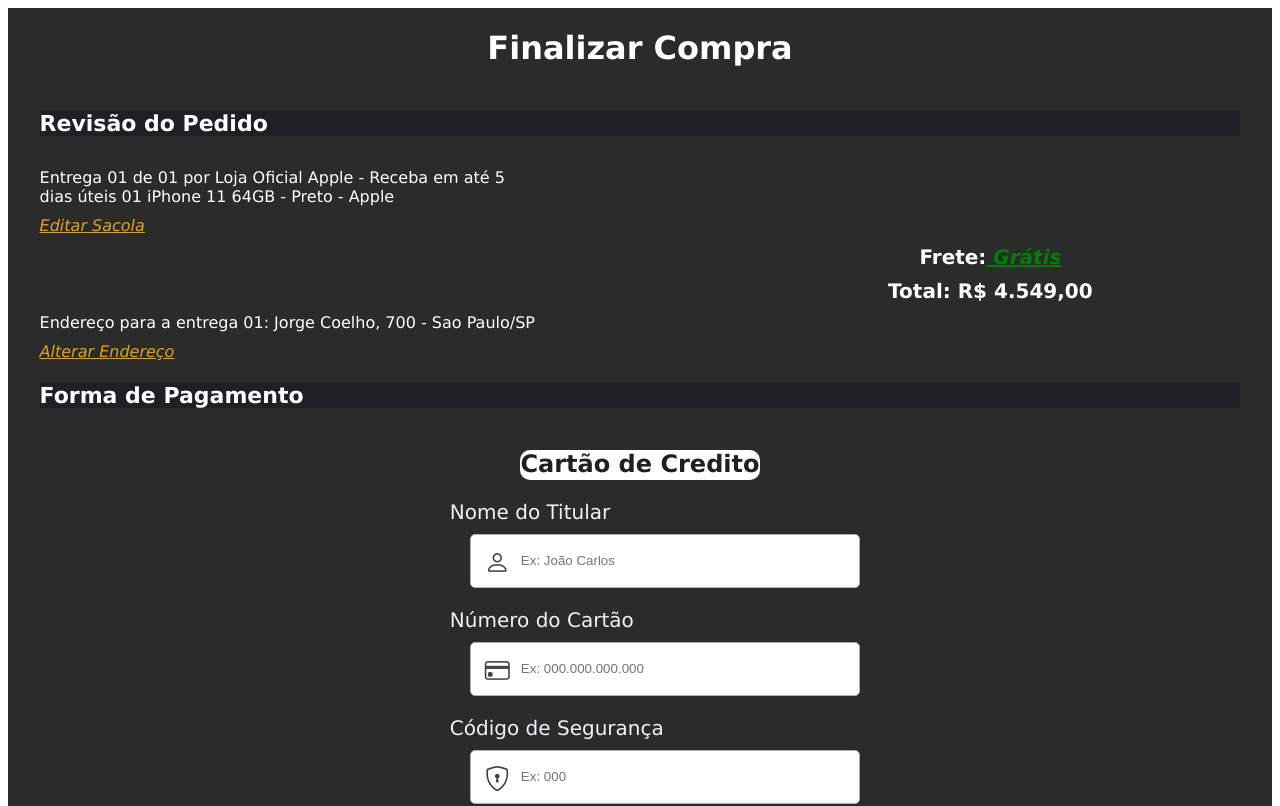
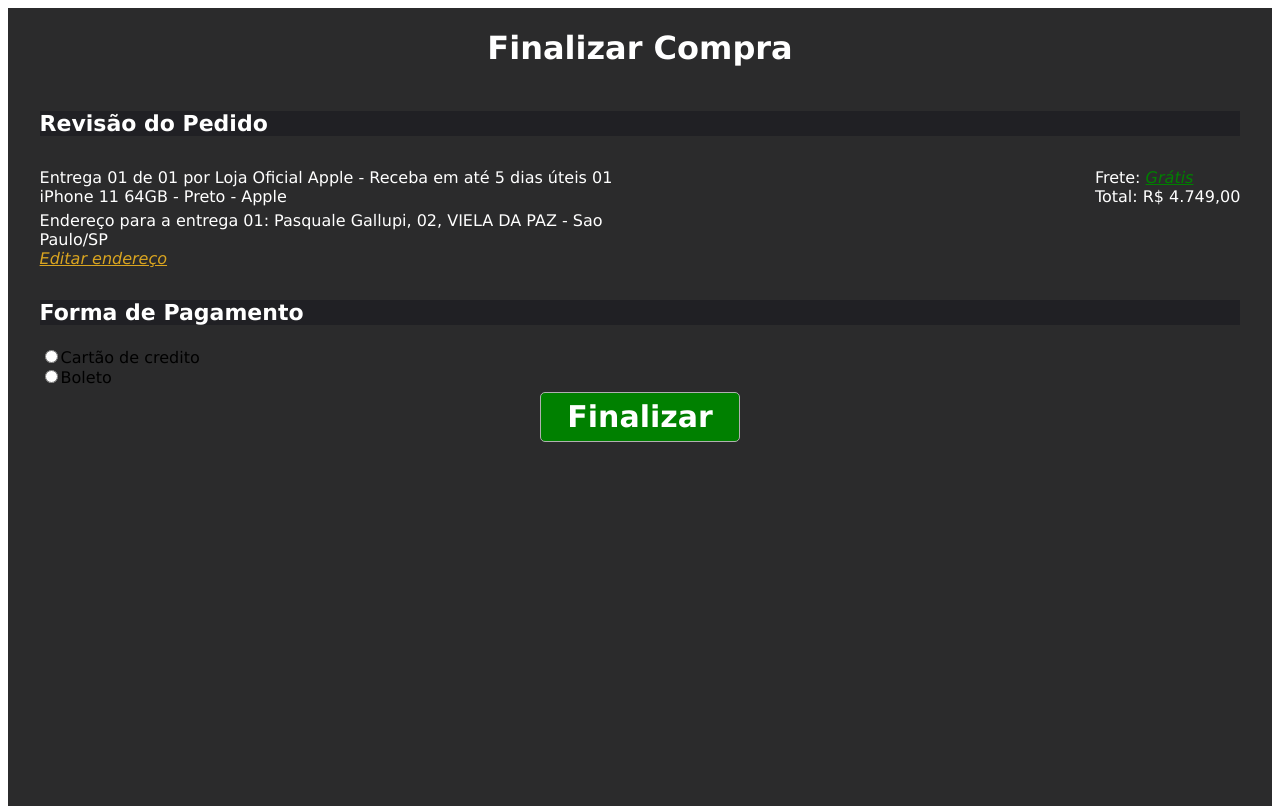
Before and after one commit to Escanor-7/Store-Cell, a React (Create React App) app in the folder store-cell/: page / in a window 1280 px wide. Shown: the top 806 px of the page. Built offline with nearby package versions, Linux system fonts and the light colour scheme.

Commit message:
Checkout contruction

```diff
--- a/store-cell/src/pages/Checkout/Checkout.styles.js
+++ b/store-cell/src/pages/Checkout/Checkout.styles.js
@@ -2,7 +2,7 @@ import styled from 'styled-components';
 
 export const Container = styled.div`
     width: 100%;
-    height: 200vh;
+    height: 150vh;
     background-color: #2b2b2c;
     display: flex;
     justify-content: flex-start;
@@ -56,43 +56,51 @@ export const RevisaoDoPedido = styled.div`
     display: flex;
     width: 100%;
     justify-content: center;
-    align-items: flex-start;
+    align-items: center;
+    margin-block: 10px;
+`;
+export const Descrition = styled.div`
+    display: flex;
+    justify-content: space-between;
+    width: 50%;
+    height: 100px;
     flex-direction: column;
 
     span{
         color: white;
-        margin-top: 10px;
         width: 500px;
+        text-align: start;
     }
     a{
         color: goldenrod;
-        margin-left: 0px;
         font-style: italic;
     }
 `;
-export const RevisaoTotal = styled.div`
+export const SubDescrition = styled.div`
     display: flex;
-    width: 100%;
-    justify-content: flex-end;
+    justify-content: space-between;
     align-items: flex-end;
+    width: 50%;
+    height: 100px;
     flex-direction: column;
 
     span{
         color: white;
-        text-align: center;
-        font-size: 20px;
-        font-weight: 900;
+        width: 500px;
+        text-align: start;
     }
+
     a{
         color: green;
         font-style: italic;
     }
+
 `;
 export const ContainerPagamento = styled.div`
     display: flex;
     width: 100%;
-    justify-content: center;
-    align-items: center;
+    justify-content: flex-start;
+    align-items: flex-start;
     flex-direction: column;
 
     h3{
@@ -103,12 +111,14 @@ export const ContainerPagamento = styled.div`
         font-size: 22px;
     }
 
-    h2{
-        color: #202024;
-        background-color: white;
-        border-radius: 10px;
-        height: 30px;
-    }
+`;
+export const ContainerCartaoDeCredito = styled.div`
+    display: flex;
+    width: 100%;
+    justify-content: center;
+    align-items: center;
+    flex-direction: column;
+
     button{
         border-radius: 50%;
         width: 10px;
@@ -118,7 +128,7 @@ export const ContainerPagamento = styled.div`
 
 export const InputContainer = styled.div`
     display: flex;
-    width: 35%;
+    width: 100%;
     justify-content: center;
     flex-direction: column;
     align-items: baseline;
--- a/store-cell/src/pages/Checkout/index.jsx
+++ b/store-cell/src/pages/Checkout/index.jsx
@@ -1,7 +1,20 @@
-import React from "react";
+import React, { useState } from "react";
 import * as S from './Checkout.styles.js';
 
 const Checkout = () => {
+    const [creditCardForm, setCreditCardForm] = useState(false);
+
+    const [billetPrinting, setBilletPrinting] = useState(false);
+
+    const handleCreditCardForm = () => {
+        setCreditCardForm(true);
+        setBilletPrinting(false);
+    };
+
+    const handleBilletPrintingButton = () => {
+        setBilletPrinting(true);
+        setCreditCardForm(false);
+    };
     return (
 
         <S.Container>
@@ -12,45 +25,67 @@ const Checkout = () => {
                 <h3>Revisão do Pedido</h3>
 
                 <S.RevisaoDoPedido>
+
+                    <S.Descrition>
+                        <div>
                             <span>
                                 Entrega 01 de 01 por Loja Oficial Apple - Receba em até 5 dias úteis
                                 01 iPhone 11 64GB - Preto - Apple
                             </span>
+                        </div>
+                        <div>
                             <span>
-                        <a href="link">Editar Sacola</a>
+                                Endereço para a entrega 01: Pasquale Gallupi, 02, VIELA DA PAZ - Sao Paulo/SP
                             </span>
+                            <div>
+                                <a href="Link">Editar endereço</a>
+                            </div>
+                        </div>
+                    </S.Descrition>
 
-                    <S.RevisaoTotal>
+                    <S.SubDescrition>
+                        <div>
+                            <div>
                                 <span>
-                            Frete:
-                            <a href="Link"> Grátis</a>
+                                    Frete: <a href="Link">Grátis</a>
                                 </span>
+                            </div>
 
+                            <div>
                                 <span>
-                            Total: R$ 4.549,00
+                                    Total: R$ 4.749,00
                                 </span>
-                    </S.RevisaoTotal>
+                            </div>
+                        </div>
 
-                    <span>
-                        Endereço para a entrega 01: Jorge Coelho, 700 - Sao Paulo/SP
-                    </span>
-                    <span>
-                        <a href="link">Alterar Endereço</a>
-                    </span>
+                    </S.SubDescrition>
 
                 </S.RevisaoDoPedido>
+
+
 
 
                 <S.ContainerPagamento>
 
                     <h3>Forma de Pagamento</h3>
 
-                    <div>
-                        <h2>
-                            Cartão de Credito</h2>
+                    <div className="radiosContainer">
+                        <div className="creditCard">
+                            <input type="radio"
+                                id="creditCard"
+                                name="formPayment"
+                                onClick={handleCreditCardForm} />
+
+                            <label>Cartão de credito</label>
+
                         </div>
 
+                        {creditCardForm &&
+
+                            <S.ContainerCartaoDeCredito>
+
                                 <S.InputContainer>
+
                                     <label>Nome do Titular</label>
                                     <div>
                                         <i class="bi bi-person"></i>
@@ -58,8 +93,11 @@ const Checkout = () => {
                                             type="text"
                                             placeholder="Ex: João Carlos" />
                                     </div>
+
                                 </S.InputContainer>
+
                                 <S.InputContainer>
+
                                     <label>Número do Cartão</label>
                                     <div>
                                         <i class="bi bi-credit-card"></i>
@@ -67,19 +105,28 @@ const Checkout = () => {
                                             type="numero"
                                             placeholder="Ex: 000.000.000.000" />
                                     </div>
+
                                 </S.InputContainer>
+
                                 <S.InputContainer>
+
                                     <label>Código de Segurança</label>
+
                                     <div>
                                         <i class="bi bi-shield-lock"></i>
                                         <input
                                             type="codigo"
                                             placeholder="Ex: 000" />
                                     </div>
+
                                 </S.InputContainer>
+
                                 <S.InputContainer>
+
                                     <label>Validade</label>
+
                                     <S.ContainerOption>
+
                                         <select>
                                             <option selected value="#">Més</option>
                                             <option value="#">01</option>
@@ -95,6 +142,7 @@ const Checkout = () => {
                                             <option value="#">11</option>
                                             <option value="#">12</option>
                                         </select>
+
                                         <select>
                                             <option selected value="#">Ano</option>
                                             <option value="#">2022</option>
@@ -110,10 +158,23 @@ const Checkout = () => {
                                             <option value="#">2032</option>
                                             <option value="#">2033</option>
                                         </select>
+
                                     </S.ContainerOption>
 
                                 </S.InputContainer>
 
+                            </S.ContainerCartaoDeCredito>}
+                    </div>
+
+                </S.ContainerPagamento>
+
+                <S.ContainerPagamento>
+                    <div>
+                        <input type="radio"
+                            name="formPayment"
+                            onClick={handleBilletPrintingButton} />
+                        <label>Boleto</label>
+                    </div> {billetPrinting && <button>Imprimir Boleto</button>}
                 </S.ContainerPagamento>
 
                 <div>
@@ -121,8 +182,9 @@ const Checkout = () => {
                         Finalizar
                     </button>
                 </div>
+            </S.ContainerDescriçoes>
 
-            </S.ContainerDescriçoes>
+
 
         </S.Container>
     )
```
Lines whose indentation alone changed are shown as unchanged.
